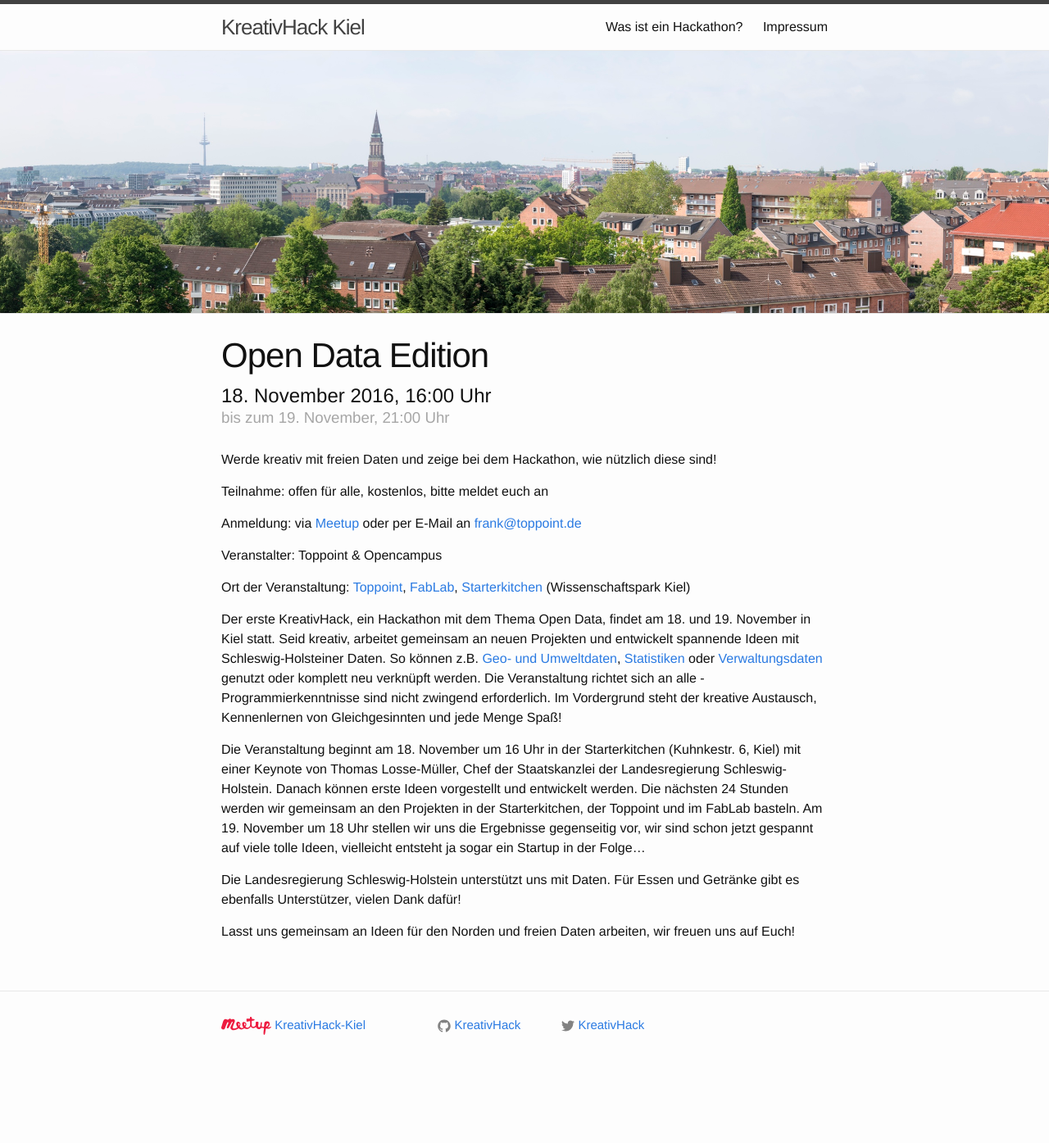
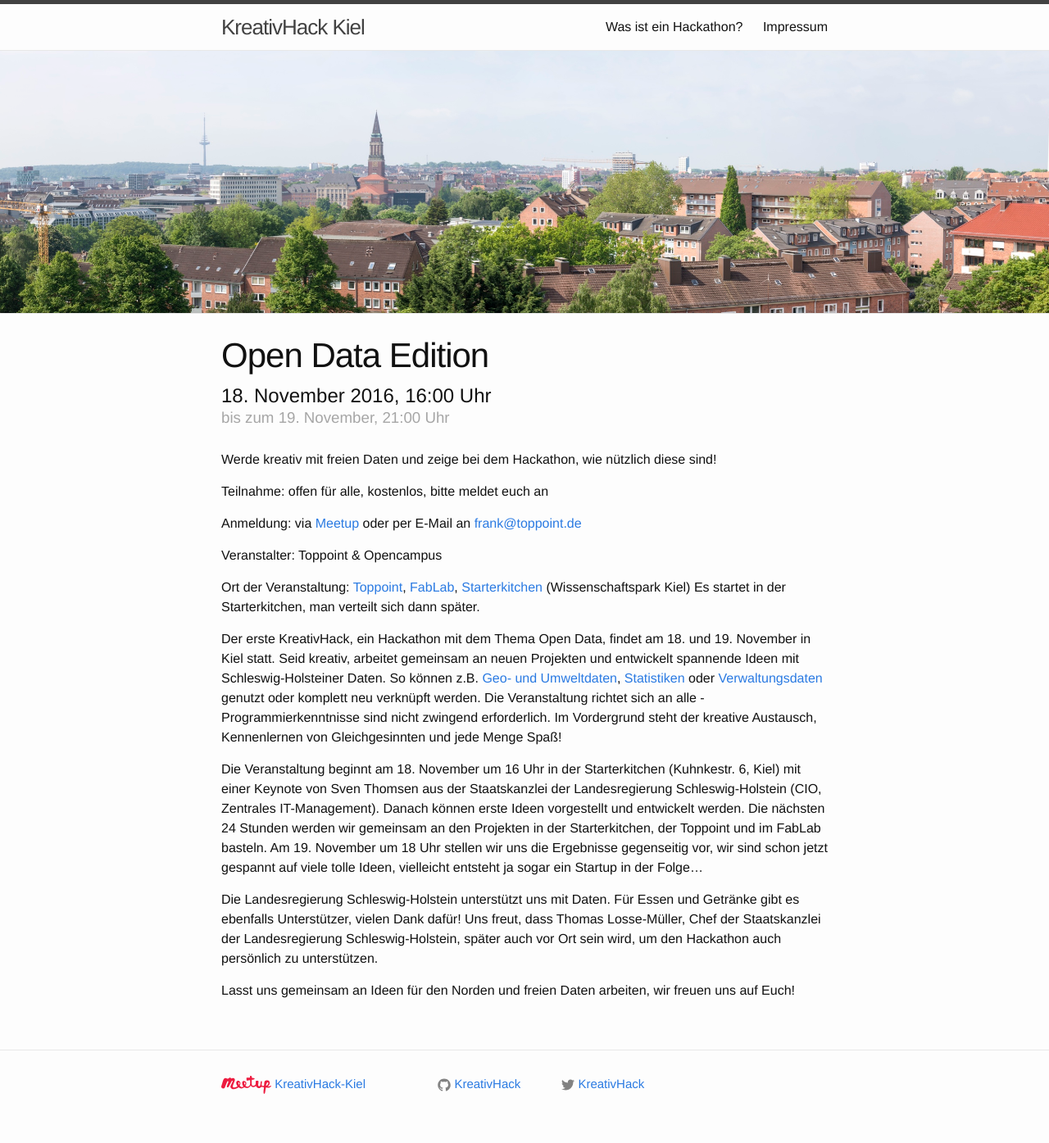
Before and after one commit to KreativHack/.de, a Jekyll site: the page built from _posts/2016-11-18-open-data.md, in a window 1280 px wide. Shown: the whole page at 82% size. Built offline with Jekyll 4.4.1, drawn with Linux system fonts in a browser that asks for light colours; before the commit the page ends 1323 px from its top, so only the background shows below that.

Commit message:
Update open data hackathon text

```diff
--- a/_posts/2016-11-18-open-data.md
+++ b/_posts/2016-11-18-open-data.md
@@ -20,12 +20,12 @@
 
 Veranstalter: Toppoint & Opencampus
 
-Ort der Veranstaltung: [Toppoint](https://toppoint.de/anfahrt/index), [FabLab](http://fablab.sh/#contact-section), [Starterkitchen](http://www.starterkitchen.de/impressum) (Wissenschaftspark Kiel)
+Ort der Veranstaltung: [Toppoint](https://toppoint.de/anfahrt/index), [FabLab](http://fablab.sh/#contact-section), [Starterkitchen](http://www.starterkitchen.de/impressum) (Wissenschaftspark Kiel) Es startet in der Starterkitchen, man verteilt sich dann später.
 
 Der erste KreativHack, ein Hackathon mit dem Thema Open Data, findet am 18. und 19. November in Kiel statt. Seid kreativ, arbeitet gemeinsam an neuen Projekten und entwickelt spannende Ideen mit Schleswig-Holsteiner Daten. So können z.B. [Geo- und Umweltdaten](http://portal.digitaleratlasnord.de/), [Statistiken](http://www.statistik-nord.de/) oder [Verwaltungsdaten](https://www.govdata.de/) genutzt oder komplett neu verknüpft werden. Die Veranstaltung richtet sich an alle - Programmierkenntnisse sind nicht zwingend erforderlich. Im Vordergrund steht der kreative Austausch, Kennenlernen von Gleichgesinnten und jede Menge Spaß!
 
-Die Veranstaltung beginnt am 18. November um 16 Uhr in der Starterkitchen (Kuhnkestr. 6, Kiel) mit einer Keynote von Thomas Losse-Müller, Chef der Staatskanzlei der Landesregierung Schleswig-Holstein. Danach können erste Ideen vorgestellt und entwickelt werden. Die nächsten 24 Stunden werden wir gemeinsam an den Projekten in der Starterkitchen, der Toppoint und im FabLab basteln. Am 19. November um 18 Uhr stellen wir uns die Ergebnisse gegenseitig vor, wir sind schon jetzt gespannt auf viele tolle Ideen, vielleicht entsteht ja sogar ein Startup in der Folge...
+Die Veranstaltung beginnt am 18. November um 16 Uhr in der Starterkitchen (Kuhnkestr. 6, Kiel) mit einer Keynote von Sven Thomsen aus der Staatskanzlei der Landesregierung Schleswig-Holstein (CIO, Zentrales IT-Management). Danach können erste Ideen vorgestellt und entwickelt werden. Die nächsten 24 Stunden werden wir gemeinsam an den Projekten in der Starterkitchen, der Toppoint und im FabLab basteln. Am 19. November um 18 Uhr stellen wir uns die Ergebnisse gegenseitig vor, wir sind schon jetzt gespannt auf viele tolle Ideen, vielleicht entsteht ja sogar ein Startup in der Folge...
 
-Die Landesregierung Schleswig-Holstein unterstützt uns mit Daten. Für Essen und Getränke gibt es ebenfalls Unterstützer, vielen Dank dafür!
+Die Landesregierung Schleswig-Holstein unterstützt uns mit Daten. Für Essen und Getränke gibt es ebenfalls Unterstützer, vielen Dank dafür! Uns freut, dass Thomas Losse-Müller, Chef der Staatskanzlei der Landesregierung Schleswig-Holstein, später auch vor Ort sein wird, um den Hackathon auch persönlich zu unterstützen.
 
 Lasst uns gemeinsam an Ideen für den Norden und freien Daten arbeiten, wir freuen uns auf Euch!
```
